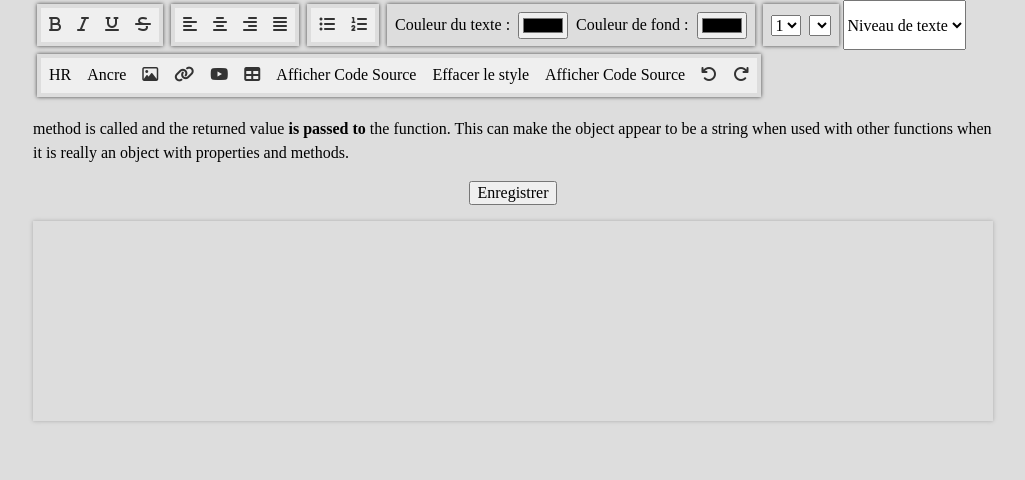
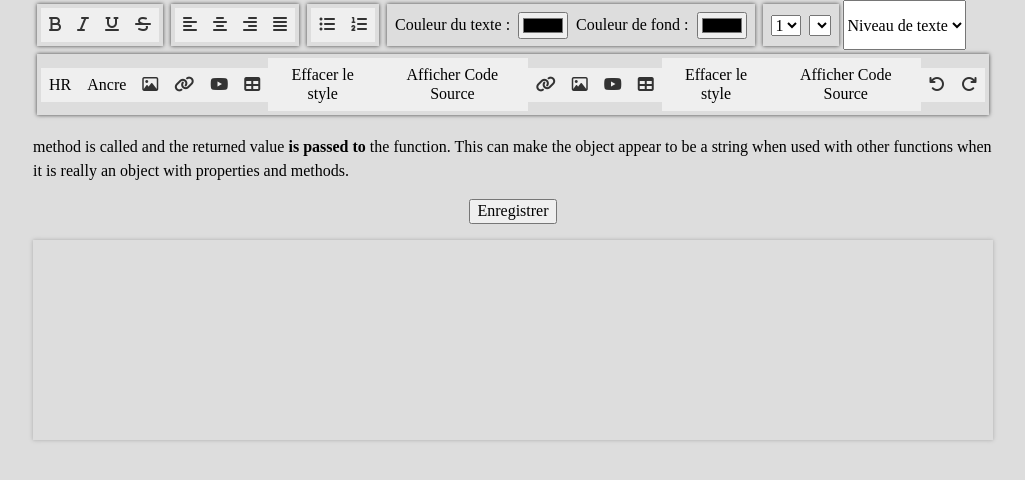
Before and after one commit to ThibaultCarmantrand/html-editor, a website: page dist/index.html in a window 1280 px wide. Shown: the whole page, without its empty margins (127-1152 px from the left). Drawn offline with nearby package versions, Linux system fonts and the light colour scheme.

Commit message:
gulp build

```diff
--- a/dist/index.html
+++ b/dist/index.html
@@ -74,9 +74,14 @@
       <button id="ctrl_link" onclick="command('createLink');"><i class="fa fa-link"></i></button>
       <button id="ctrl_video"><i class="fa fa-youtube-play"></i></button>
       <button id="ctrl_array"><i class="fa fa-table"></i></button>
+      <button id="ctrl_delete-formatting" data-command="removeFormat">Effacer le style</button>
       <button id="ctrl_show-source">Afficher Code Source</button>
+      <button id="ctrl_link" data-command="createLink"><i class="fa fa-link"></i></button>
+      <button id="ctrl_image" data-command="insertImage"><i class="fa fa-image"></i></button>
+      <button id="ctrl_video"><i class="fa fa-youtube-play"></i></button>
+      <button id="ctrl_array"><i class="fa fa-table"></i></button>
       <button id="control_delete-formatting" data-command="removeFormat">Effacer le style</button>
-      <button id="control_show-source" data-command="insertHTML">Afficher Code Source</button>
+      <button id="control_show-source">Afficher Code Source</button>
       <button id="ctrl_undo" onclick="command('undo')"><i class="fa fa-rotate-left"></i></button>
       <button id="ctrl_redo" onclick="command('redo')"><i class="fa fa-rotate-right"></i></button>
     </section>
@@ -89,7 +94,6 @@
   <button id="save" class="save-btn">Enregistrer</button>
 
   <section id="result" class="result"></section>
-
 </main>
 
 <script src="./assets/js/script.min.js"></script>
```
